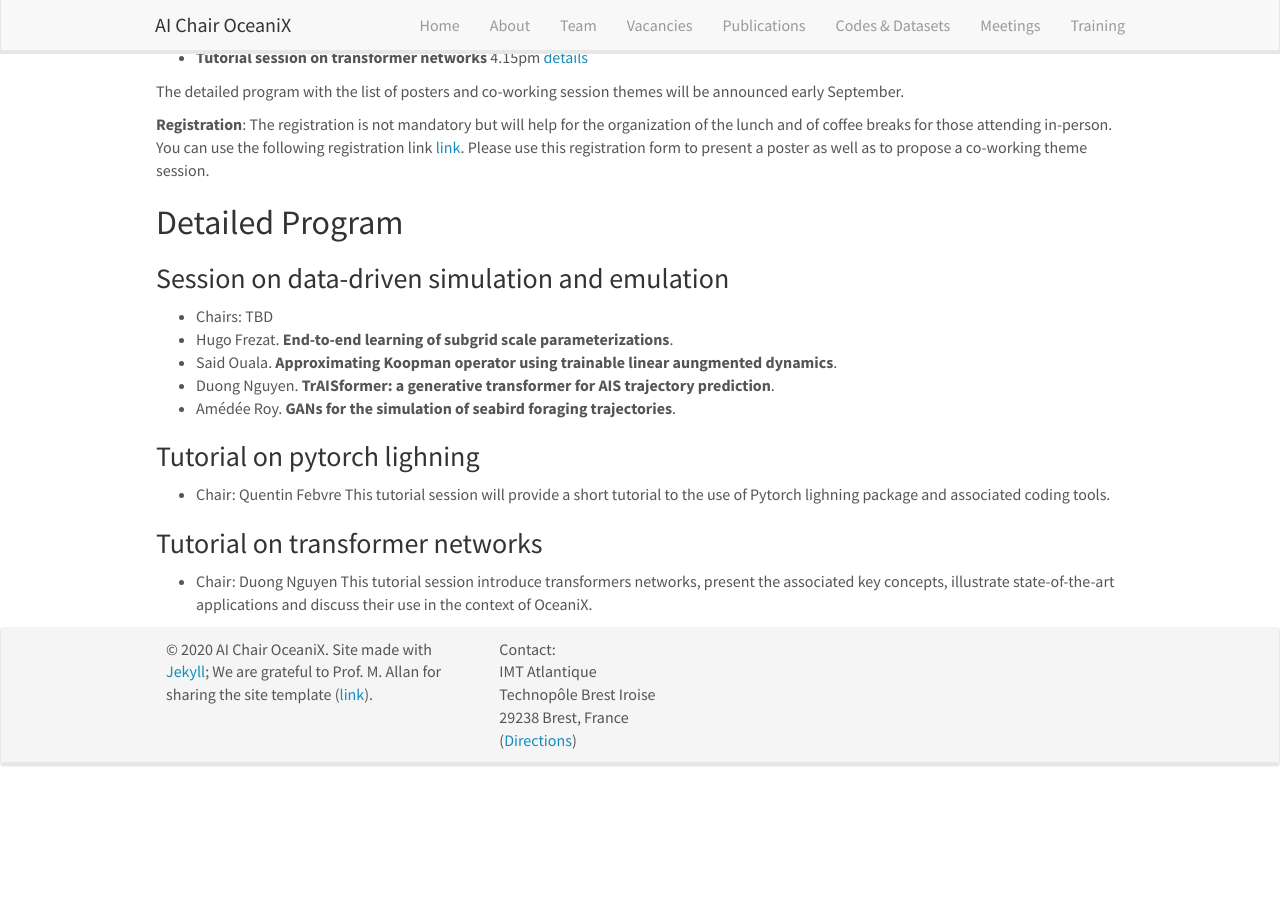
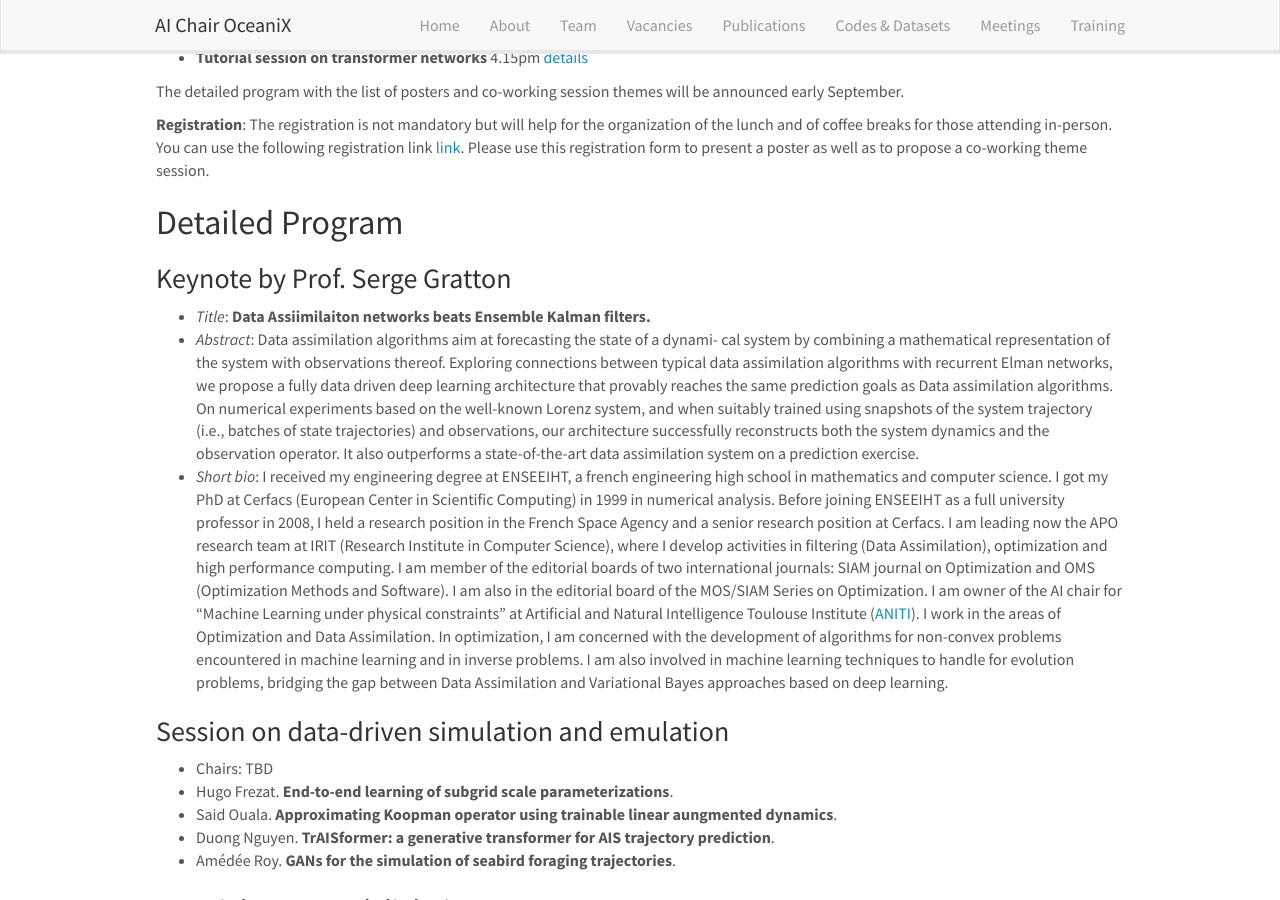
Before and after one commit to CIA-Oceanix/CIA-Oceanix.github.io, a Jekyll site: the page built from _pages/assembly.md, in a window 1280 px wide and 900 px high, scrolled down 424 px. Built offline with Jekyll 4.4.1, drawn with Linux system fonts in a browser that asks for light colours; nearby versions of some CDN libraries; before the commit the page ends 1212 px from its top, so only the background shows below that.

Commit message:
Update assembly.md

```diff
--- a/_pages/assembly.md
+++ b/_pages/assembly.md
@@ -32,6 +32,11 @@
 
 ## Detailed Program
 
+### Keynote by Prof. Serge Gratton
+- *Title*: **Data Assiimilaiton networks beats Ensemble Kalman filters.**
+- *Abstract*: Data assimilation algorithms aim at forecasting the state of a dynami- cal system by combining a mathematical representation of the system with observations thereof. Exploring connections between typical data assimilation algorithms with recurrent Elman networks, we propose a fully data driven deep learning architecture that provably reaches the same prediction goals as Data assimilation algorithms. On numerical experiments based on the well-known Lorenz system, and when suitably trained using snapshots of the system trajectory (i.e., batches of state trajectories) and observations, our architecture successfully reconstructs both the system dynamics and the observation operator. It also outperforms a state-of-the-art data assimilation system on a prediction exercise.
+- *Short bio*: I received my engineering degree at ENSEEIHT, a french engineering high school in mathematics and computer science. I got my PhD at Cerfacs (European Center in Scientific Computing)  in 1999 in numerical analysis.  Before joining ENSEEIHT as a full university professor in 2008, I held a research position in the French Space Agency and a senior research position at Cerfacs. I am leading now the APO research team at IRIT (Research Institute in Computer Science), where I develop activities in filtering (Data Assimilation), optimization and high performance computing. I am member of the editorial boards of two international journals: SIAM journal on Optimization and OMS (Optimization Methods and  Software). I am also in the editorial board of the MOS/SIAM Series on Optimization. I am owner of the AI chair for "Machine Learning under physical constraints" at Artificial and Natural Intelligence Toulouse Institute ([ANITI](https://aniti.univ-toulouse.fr/en/)). I work in the areas of Optimization and Data Assimilation. In optimization, I am concerned with the  development of  algorithms for non-convex problems encountered in machine learning and in inverse problems. I am also involved in machine learning techniques to handle for evolution problems, bridging the gap between Data Assimilation and Variational Bayes approaches based on deep learning.
+
 ### Session on data-driven simulation and emulation
 - Chairs: TBD
 - Hugo Frezat. **End-to-end learning of subgrid scale parameterizations**.
```
